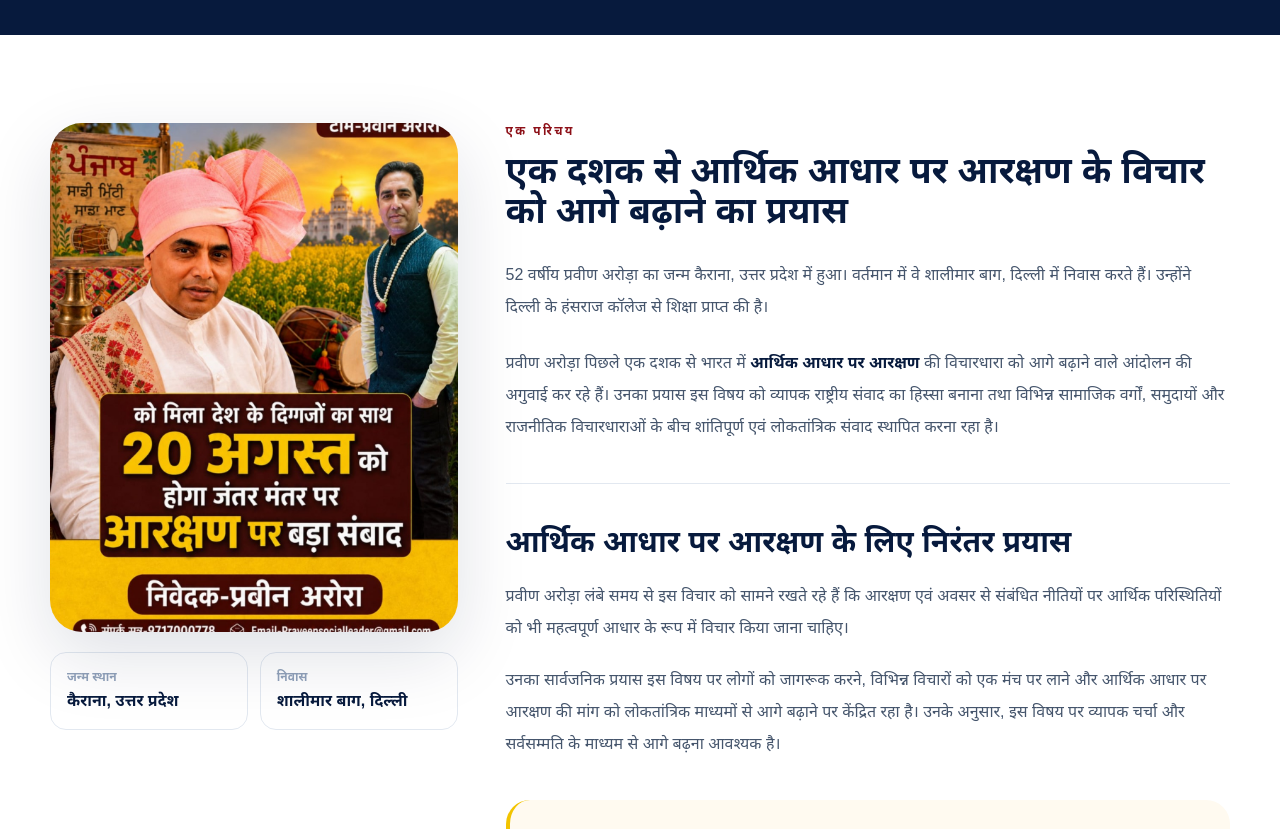
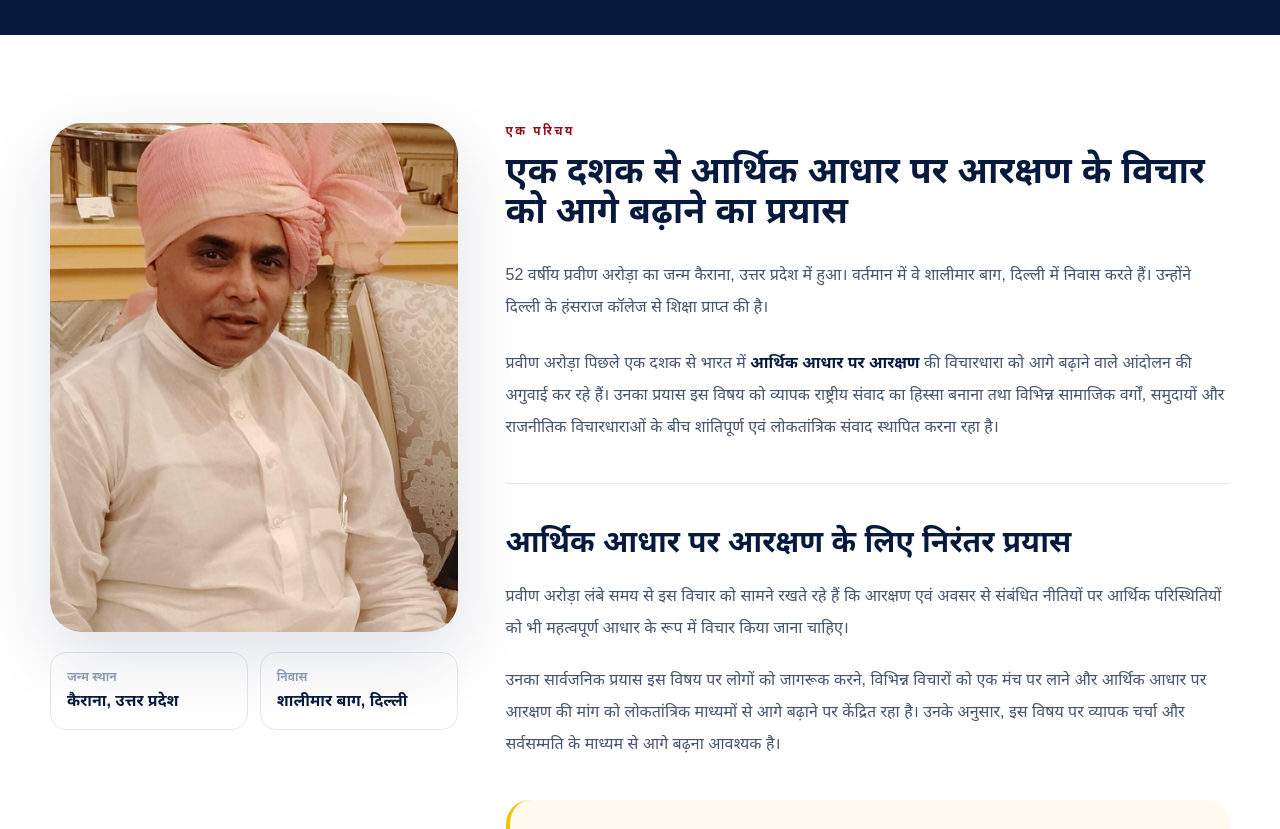
Before and after one commit to GouravSaini2004/Aarthikaadharandolan, a Next.js app: page /praveen-arora in a window 1280 px wide. Shown: the part 360-1189 px from the top of the page. Built offline with nearby package versions, Linux system fonts and the light colour scheme.

Commit message:
Update page.tsx

```diff
--- a/app/praveen-arora/page.tsx
+++ b/app/praveen-arora/page.tsx
@@ -19,7 +19,7 @@ export default function PraveenAroraPage() {
     </div></section>
 
     <section className="section-pad bg-white"><div className="container-page grid items-start gap-12 lg:grid-cols-[.72fr_1.28fr]">
-      <div className="lg:sticky lg:top-28"><div className="relative mx-auto max-w-[430px] overflow-hidden rounded-[2rem] bg-slate-100 shadow-premium"><div className="relative aspect-[4/5]"><Image src="/images/praveen.jpg" alt="प्रवीण अरोड़ा" fill className="object-cover" sizes="(max-width: 1024px) 90vw, 430px"/></div></div><div className="mt-5 grid grid-cols-2 gap-3">
+      <div className="lg:sticky lg:top-28"><div className="relative mx-auto max-w-[430px] overflow-hidden rounded-[2rem] bg-slate-100 shadow-premium"><div className="relative aspect-[4/5]"><Image src="/images/Praveen.jpg" alt="प्रवीण अरोड़ा" fill className="object-cover" sizes="(max-width: 1024px) 90vw, 430px"/></div></div><div className="mt-5 grid grid-cols-2 gap-3">
         <div className="rounded-2xl border border-slate-200 p-4"><div className="text-xs font-bold text-slate-400">जन्म स्थान</div><div className="mt-1 font-black text-[var(--navy)]">कैराना, उत्तर प्रदेश</div></div>
         <div className="rounded-2xl border border-slate-200 p-4"><div className="text-xs font-bold text-slate-400">निवास</div><div className="mt-1 font-black text-[var(--navy)]">शालीमार बाग, दिल्ली</div></div>
       </div></div>
```
